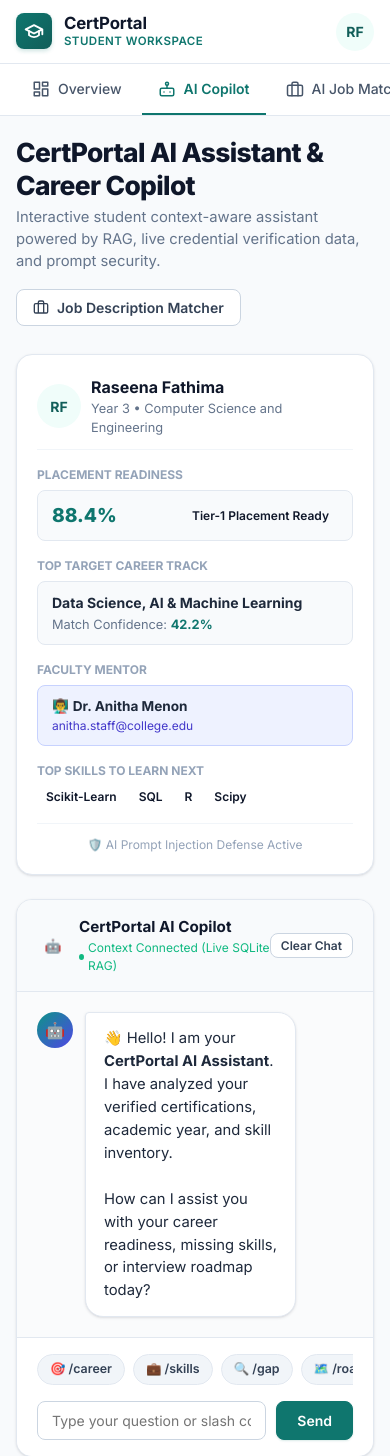
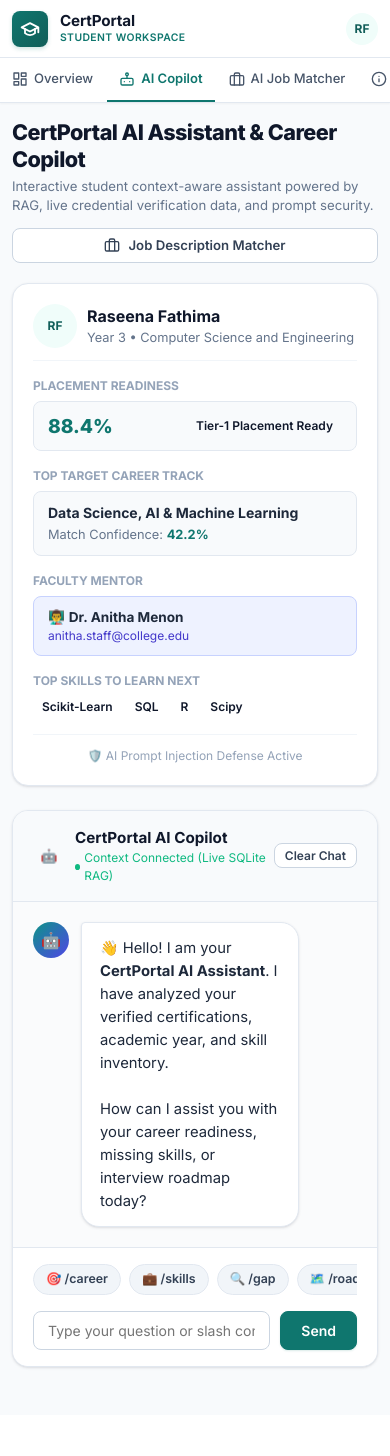
Before and after one commit to rajakaleeswaran/college-certification, a Flask app: page /ai_assistant.html in a window 390 px wide. Shown: the top 1456 px of the page. After the commit the page ends 1369 px from the top, so only its background shows below. Run offline with Flask 3, Linux system fonts and the light colour scheme; a user stored in the database is signed in; data comes from the database, SQL or seed files in the repository.

Commit message:
Mobile responsiveness: Smooth touch scrolling on all tabs, responsive verification view & adaptive card layouts

```diff
--- a/static/css/layout.css
+++ b/static/css/layout.css
@@ -261,17 +261,75 @@
   }
 }
 
+@media (max-width: 768px) {
+  .portal-header {
+    height: 58px;
+  }
+  .portal-navbar {
+    top: 58px;
+    background: #ffffff;
+    box-shadow: 0 1px 2px rgba(0, 0, 0, 0.04);
+  }
+  .portal-navbar__inner {
+    padding: 0 12px;
+    gap: 2px;
+    -webkit-overflow-scrolling: touch;
+    scroll-snap-type: x proximity;
+  }
+  .portal-nav-item {
+    padding: 11px 12px;
+    font-size: 0.815rem;
+    gap: 6px;
+    flex-shrink: 0;
+    scroll-snap-align: start;
+  }
+  .portal-nav-item svg {
+    width: 16px;
+    height: 16px;
+  }
+  .portal-brand__title {
+    font-size: 0.95rem;
+  }
+  .portal-brand__sub {
+    font-size: 0.65rem;
+  }
+  .portal-page-header {
+    margin-bottom: 20px;
+    gap: 12px;
+  }
+  .portal-page-title {
+    font-size: 1.35rem;
+  }
+  .portal-page-description {
+    font-size: 0.825rem;
+  }
+  .portal-page-actions {
+    width: 100%;
+  }
+  .portal-page-actions .portal-btn {
+    flex: 1;
+    justify-content: center;
+    font-size: 0.825rem;
+    padding: 8px 12px;
+  }
+}
+
 @media (max-width: 640px) {
   .portal-grid-4, .portal-grid-3, .portal-grid-2 {
     grid-template-columns: 1fr;
   }
   .portal-container {
-    padding: 20px 16px 48px;
+    padding: 16px 12px 48px;
   }
-  .portal-header__inner, .portal-navbar__inner {
-    padding: 0 16px;
+  .portal-header__inner {
+    padding: 0 12px;
   }
   .portal-user-meta {
     display: none;
   }
+  .portal-avatar-circle {
+    width: 32px;
+    height: 32px;
+    font-size: 0.75rem;
+  }
 }
```
Also changed, not shown: templates/hod_management.html (+12 -4 lines), templates/verify_certificate.html (+8 -0 lines).
